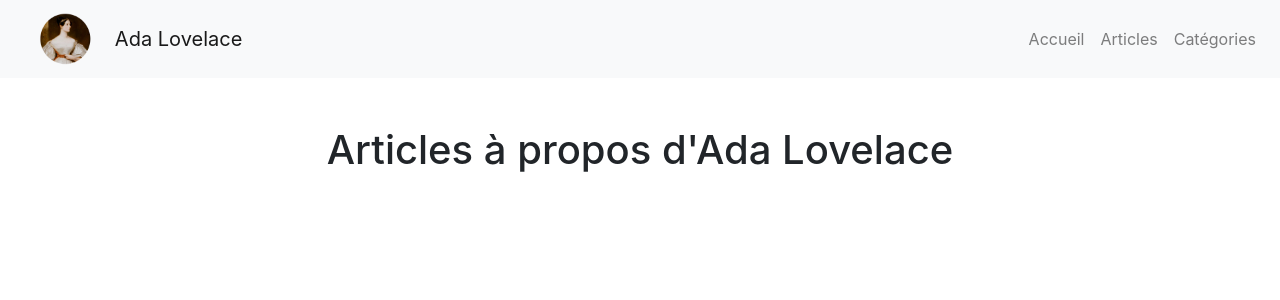
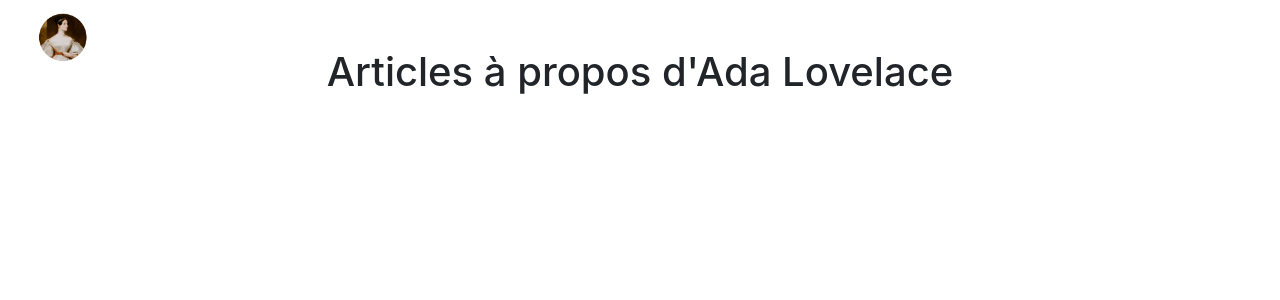
Before and after one commit to Eld0d0/222_P4, a Symfony app: template templates/article/index.html.twig in a window 1280 px wide. Shown: the top 300 px of the page. Run offline with Twig, Linux system fonts and the light colour scheme; the template is opened without the code that fills it, so the values that code supplies are empty; some libraries are stand-ins or nearby versions.

Commit message:
header-background

```diff
--- a/templates/_header.html.twig
+++ b/templates/_header.html.twig
@@ -1,11 +1,11 @@
 
 <header class="d-flex justify-content-center">
-    <nav class="navbar navbar-expand-lg navbar-light bg-light ">
-        <a class="navbar-brand d-flex align-items-center" href="/">
+    <nav class="navbar fixed-top navbar-expand-lg navbar-dark scrolling-navbar">
+        <a class="navbar-brand" href="/">
             <img class="navbar-logo" src="{{ asset('img/Ada_Lovelace.webp') }}" alt="Logo">
             Ada Lovelace
         </a>
-        <div class="collapse navbar-collapse" id="navbarNavDropdown">
+        <div class="collapse navbar-collapse text-uppercase" id="navbarNavDropdown">
             <ul class="navbar-nav">
                 {# La page d'accueil redirige automatiquement vers la page des articles
                 Le lien est là juste pour faire bonne figure #}
@@ -33,4 +33,23 @@
             </ul>
         </div>
     </nav>
+
+    <div class="view head-img" style="background-image:url('{{asset('img/ada-wall.jpg')}}')">
+        <div class="">
+            <div class="flex-center">
+                <div class="container text-center">
+                    {% if currentPath in '/blog' %}
+                        <h1>UE L222 - Ada Lovelace</h1>
+                        <p>Semaine 4</p>
+                    {% endif %}
+                    {% if currentPath in '/article_index' %}
+                        <h1>Nos articles</h1>
+                    {% endif %}
+                    {% if currentPath in '/category_index' %}
+                        <h1>Nos catégories</h1>
+                    {% endif %}
+                </div>
+            </div>
+        </div>
+    </div>
 </header>
```
